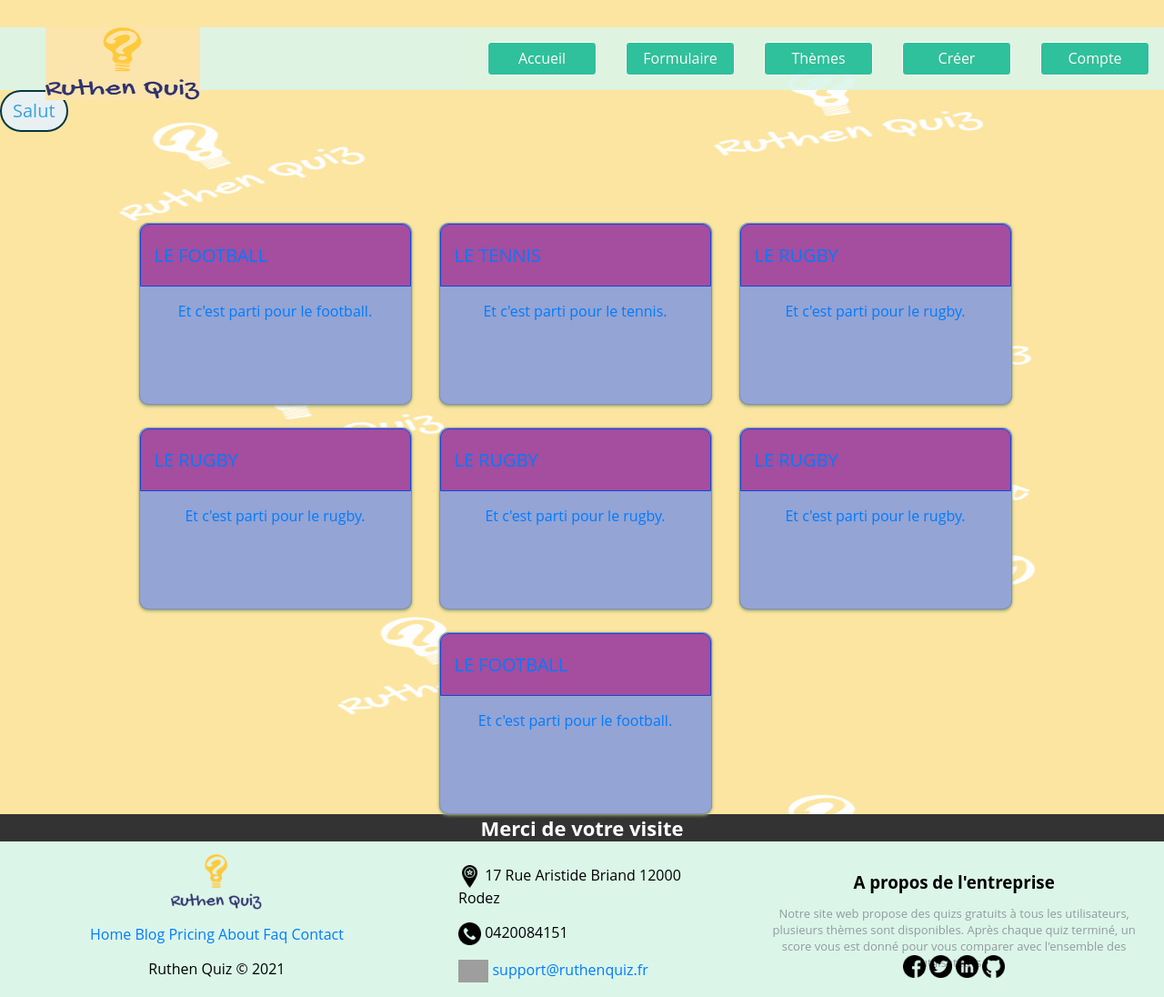
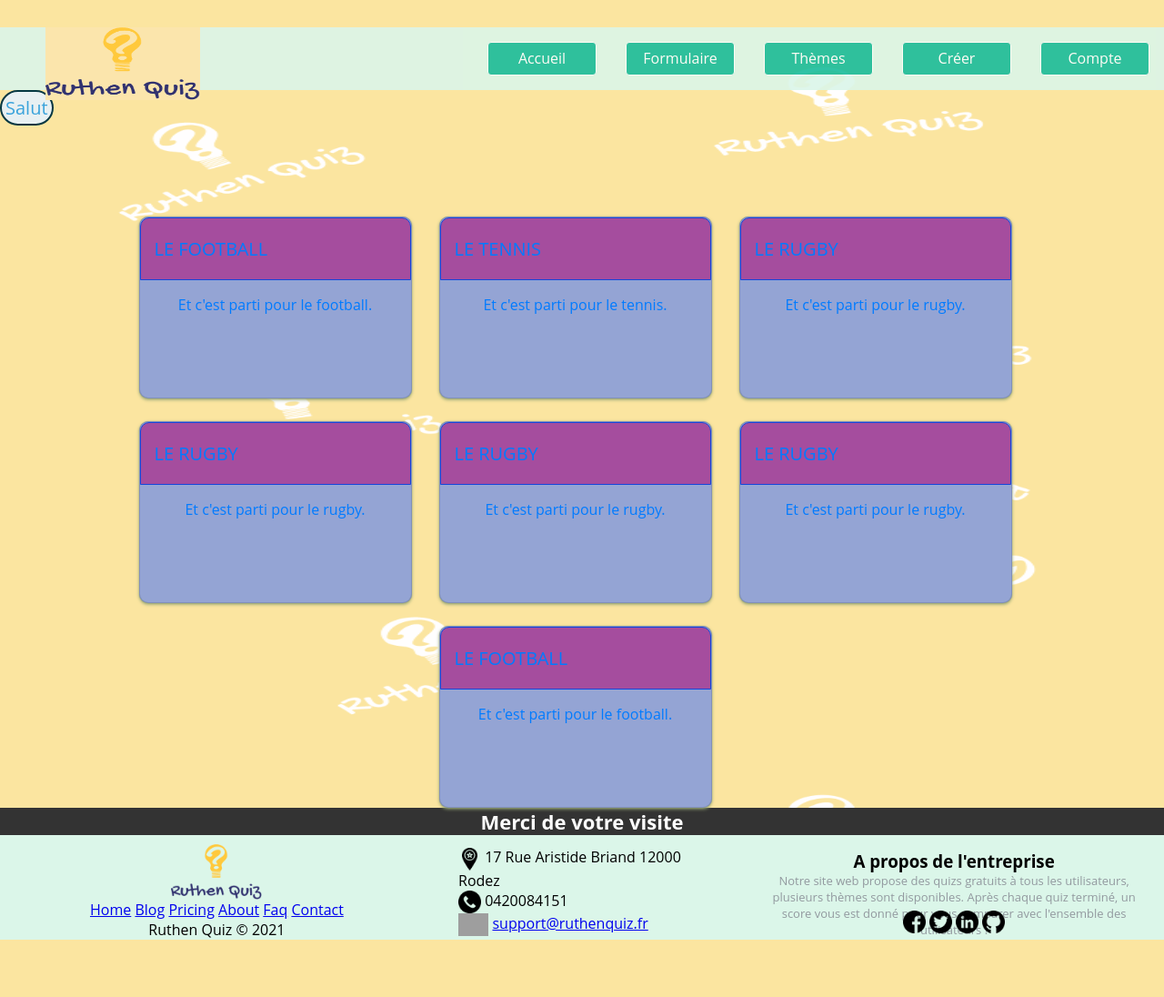
Before and after one commit to corentin-bichon/WebProject-3IL, a PHP site: page /theme.php in a window 1280 px wide. Shown: the whole page at 91% size. After the commit the page ends 1033 px from the top, so only its background shows below. Run offline with PHP 8.4, Linux system fonts and the light colour scheme; grey boxes are pictures that could not be loaded.

Commit message:
changements code css

```diff
--- a/CSS/mainCSS.css
+++ b/CSS/mainCSS.css
@@ -51,18 +51,18 @@ body {
     border-radius: 4px;
 }
 
-ul {
+.grid {
     display: table;
     width: 980px;
     table-layout: fixed;
 }
 
-ul li {
+.grid li {
     display: table-cell;
     text-align: center;
 }
 
-p {
+.grid-theme p {
     display: block;
     margin-block-start: 1em;
     margin-block-end: 1em;
@@ -70,7 +70,7 @@ p {
     margin-inline-end: 0px;
 }
 
-a {
+.theme a {
     color: #007bff;
     text-decoration: none;
     background-color: transparent;
@@ -83,11 +83,9 @@ a {
     white-space: nowrap;
     vertical-align: middle;
     user-select: none;
-    border: 1px solid transparent;
-    padding: .375rem .75rem;
-    font-size: 1rem;
-    line-height: 1.5;
-    border-radius: .25rem;
+    padding: 4px 4px;
+    font-size: 15px;
+    border-radius: 8px;
     transition: color .15s ease-in-out,background-color .15s ease-in-out,border-color .15s ease-in-out,box-shadow .15s ease-in-out;
 }
 
@@ -122,12 +120,6 @@ a {
     justify-content: center;
     padding-top: 100px;
     flex-wrap: wrap;
-}
-
-.grid-theme>.theme {
-    align-content: stretch;
-    align-items: stretch;
-    display: flex;
 }
 
 .theme {
@@ -171,7 +163,7 @@ a {
     width: 100%;
     font-size: 20px;
     text-transform: uppercase;
-    text-color: ;
+    text-color: #92aae4;
     border: 1px solid #1546da;
     background-color: #a54d9e;
     border-radius: 10px 10px 0 0;
--- a/CSS/mainSheet.css
+++ b/CSS/mainSheet.css
@@ -4,7 +4,15 @@
 
  :root {
 
-    --primarycolor : green ;
-    --secondarycolor : red ;
+    --text-primary-color: ;
+    --text-secondary-color: ;
+    --text-third-color: ;
+    --background-primary-color: ;
+    --background-secondary-color: ;
+    --title-primary-color: ;
+    --title-secondary-color: ;
+    --outline-color: ;
+    --primary-color : green ;
+    --secondary-color : red ;
 
 }
--- a/theme.php
+++ b/theme.php
@@ -13,9 +13,9 @@
 
 		</button>
 
-        <ul class="grid-theme">
+        <ul class="grid grid-theme">
             <li class="theme">
-            <a href="../index.html">
+            <a href="index.html">
             	<div class="card">
         	    	<div class="card-header">
     	        		<p>
@@ -30,7 +30,7 @@
     	        </div>
             </li>
    	        <li class="theme">
-   	        <a href="../index.html">
+   	        <a href="index.html">
    	        	<div class="card">
 
    	        		<div class="card-header">
```
